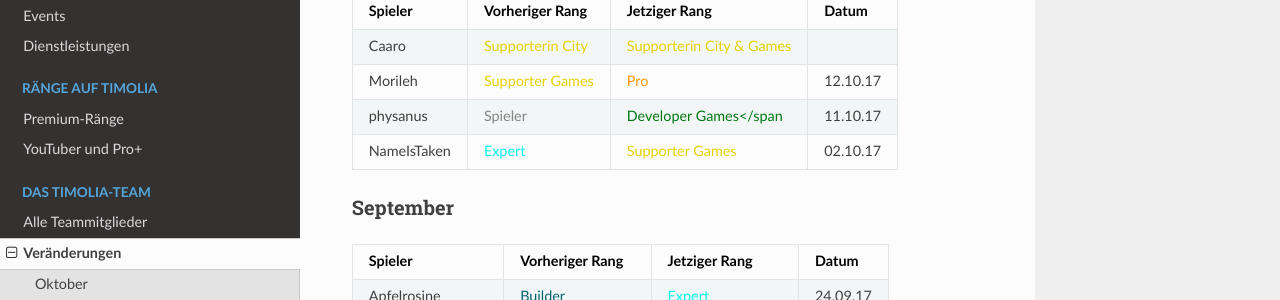
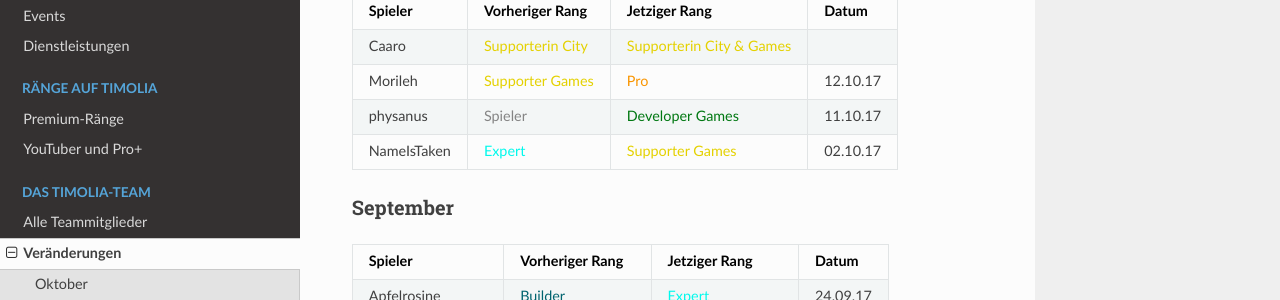
Before and after one commit to TimoliaDE/HowTo, an MkDocs documentation site: the page built from docs/team/changes.md, in a window 1280 px wide and 900 px high. Shown: the part 264-564 px from the top of the window. Built offline with MkDocs 1.6.1, drawn with Linux system fonts in a browser that asks for light colours; nearby versions of some CDN libraries; old or Windows-style settings are respelled for this version of MkDocs.

Commit message:
Update changes.md

```diff
--- a/docs/team/changes.md
+++ b/docs/team/changes.md
@@ -7,7 +7,7 @@ Hier werden alle Aus- und Eintritte, bzw. Beförderungen und Degradierungen aufg
 | ------ | ------ | ------ | ------ |
 |Caaro | <span style="color:#E4D100">Supporterin City</span> | <span style="color:#E4D100">Supporterin City & Games</span>
 |Morileh | <span style="color:#E4D100">Supporter Games</span> | <span style="color:#F99500">Pro</span> | 12.10.17 |
-|physanus | <span style="color:#848484">Spieler</span> | <span style="color:#007812">Developer Games</span | 11.10.17 |
+|physanus | <span style="color:#848484">Spieler</span> | <span style="color:#007812">Developer Games</span> | 11.10.17 |
 |NameIsTaken | <span style="color:#00F9EC">Expert</span> | <span style="color:#E4D100">Supporter Games</span> | 02.10.17 |
 
 ###<strong>September</strong>
```
